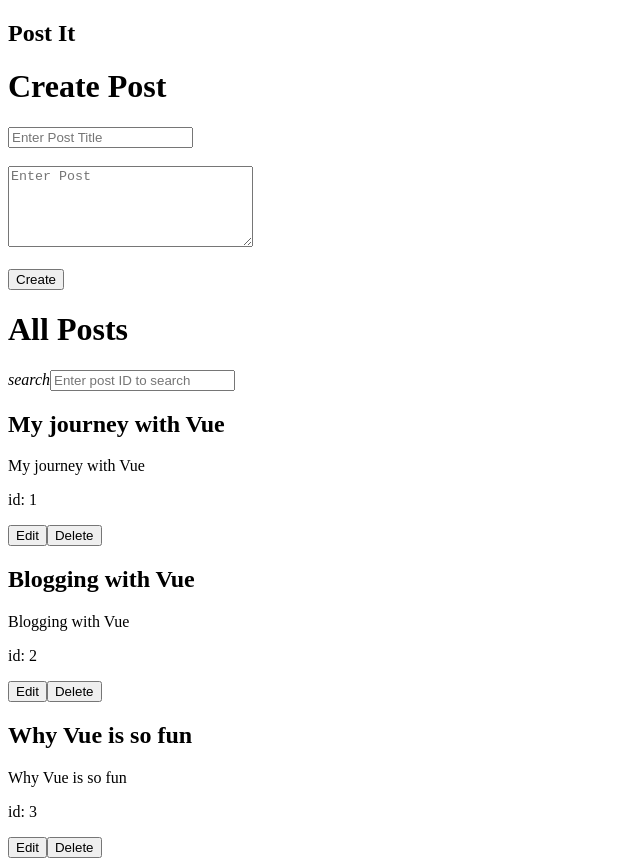
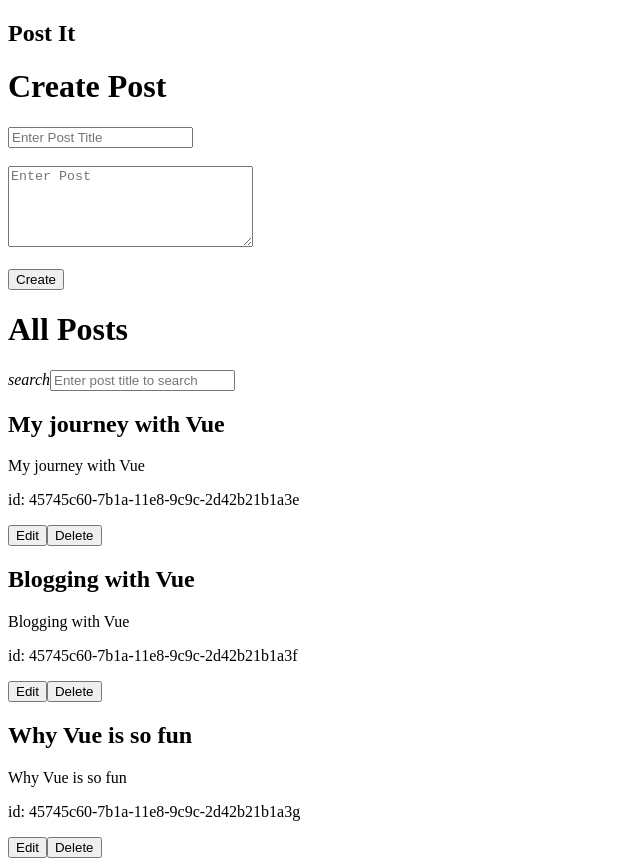
Before and after one commit to sinnkirou/crud-vue, a Vue app: page / in a window 1280 px wide. Shown: the whole page, without its empty margins (0-640 px from the left). Built offline with nearby package versions, Linux system fonts and the light colour scheme.

Commit message:
apply dependencyInject, add update/delete function, apply code splitting, use uuid, use emit function

```diff
--- a/package.json
+++ b/package.json
@@ -8,6 +8,7 @@
     "lint": "vue-cli-service lint"
   },
   "dependencies": {
+    "uuid": "^3.3.2",
     "vue": "^2.5.21"
   },
   "devDependencies": {
--- a/src/App.vue
+++ b/src/App.vue
@@ -1,28 +1,64 @@
 <template>
   <div id="app">
-    <PostForm v-bind:posts="posts"/>
-    <AllPosts v-bind:posts="posts"/>
+    <PostForm :posts="posts"/>
+    <AllPosts :posts="posts"/>
   </div>
 </template>
 
 <script>
-import PostForm from "./containers/PostForm.vue";
-import AllPosts from "./containers/AllPosts.vue";
 import "./assets/stylesheets/material.min.js";
+import uuid from "uuid/v1";
 
 export default {
   name: "app",
   components: {
-    PostForm,
-    AllPosts
+    PostForm: () => import("./containers/PostForm"),
+    AllPosts: () => import("./containers/AllPosts")
   },
   data: () => ({
     posts: [
-      { id: 1, title: "My journey with Vue", message: "My journey with Vue" },
-      { id: 2, title: "Blogging with Vue", message: "Blogging with Vue" },
-      { id: 3, title: "Why Vue is so fun", message: "Why Vue is so fun" }
+      {
+        id: "45745c60-7b1a-11e8-9c9c-2d42b21b1a3e",
+        title: "My journey with Vue",
+        message: "My journey with Vue"
+      },
+      {
+        id: "45745c60-7b1a-11e8-9c9c-2d42b21b1a3f",
+        title: "Blogging with Vue",
+        message: "Blogging with Vue"
+      },
+      {
+        id: "45745c60-7b1a-11e8-9c9c-2d42b21b1a3g",
+        title: "Why Vue is so fun",
+        message: "Why Vue is so fun"
+      }
     ]
-  })
+  }),
+  methods: {
+    addPost: function(formObj) {
+      this.posts.push({
+        id: uuid(),
+        ...formObj
+      });
+    },
+    deletePost: function(id) {
+      this.posts = this.posts.filter(post => {
+        return post.id != id;
+      });
+    },
+    updatePost: function(formObj) {
+      this.posts = this.posts.map(post =>
+        post.id === formObj.id ? { ...formObj } : post
+      );
+    }
+  },
+  provide: function() {
+    return {
+      addPost: this.addPost,
+      deletePost: this.deletePost,
+      updatePost: this.updatePost
+    };
+  }
 };
 </script>
 
--- a/src/components/EditablePost.vue
+++ b/src/components/EditablePost.vue
@@ -19,9 +19,7 @@
 export default {
   name: "EditablePost",
   props: {
-    post: Object,
-    toggleEditable: Function,
-    addPost: Function
+    post: Object
   },
   data: function() {
     return {
@@ -30,6 +28,7 @@ export default {
       }
     };
   },
+  inject: ["addPost", "updatePost"],
   methods: {
     reset: function() {
       this.formObj.title = "";
@@ -40,7 +39,8 @@ export default {
         this.addPost(this.formObj);
         this.reset();
       } else {
-        this.toggleEditable();
+        this.updatePost(this.formObj);
+        this.$emit("toggle-Editable");
       }
     }
   }
--- a/src/components/ViewablePost.vue
+++ b/src/components/PostItem.vue
@@ -1,36 +1,31 @@
 <template>
-  <div class="post" key="{{`viewablePost${post.id}`}}">
+  <div class="post" key="{{`PostItem${post.id}`}}">
     <div v-if="!editable">
       <h2 class="post_title">{{post.title}}</h2>
       <p class="post_message">{{post.message}}</p>
       <p class="post_id">{{`id: ${post.id}`}}</p>
       <div class="control_buttons">
         <button class="edit" type="button" @click.prevent="toggleEditable">{{'Edit'}}</button>
-        <button class="delete" type="button">{{'Delete'}}</button>
+        <button class="delete" type="button" @click.prevent="deletePost(post.id)">{{'Delete'}}</button>
       </div>
     </div>
-    <EditablePost
-      v-else-if="editable"
-      v-bind:posts="posts"
-      v-bind:post="post"
-      v-bind:toggleEditable="toggleEditable"
-    ></EditablePost>
+    <EditablePost v-else-if="editable" :post="post" v-on:toggle-Editable="toggleEditable"></EditablePost>
   </div>
 </template>
 
 <script>
-import EditablePost from "./EditablePost.vue";
 export default {
-  name: "ViewablePost",
+  name: "PostItem",
   props: {
     post: Object
   },
   components: {
-    EditablePost
+    EditablePost: () => import("./EditablePost")
   },
   data: () => ({
     editable: false
   }),
+  inject: ["deletePost"],
   methods: {
     toggleEditable: function() {
       this.editable = !this.editable;
--- a/src/containers/AllPosts.vue
+++ b/src/containers/AllPosts.vue
@@ -6,22 +6,35 @@
         <label class="mdl-button mdl-js-button mdl-button--icon">
           <i class="material-icons">search</i>
         </label>
-        <input class="mdl-textfield__input" type="text" placeholder="Enter post ID to search">
+        <input
+          class="mdl-textfield__input"
+          type="text"
+          placeholder="Enter post title to search"
+          v-model="keyword"
+        >
       </div>
     </div>
-    <ViewablePost v-for="post in posts" :key="post.id" :post="post"/>
+    <PostItem v-for="post in posts" :key="post.id" :post="post" v-show="shouldShow(post.title)"/>
   </div>
 </template>
 
 <script>
-import ViewablePost from "../components/ViewablePost.vue";
 export default {
   name: "AllPosts",
   props: {
     posts: Array
   },
+  data: () => ({
+    keyword: ""
+  }),
   components: {
-    ViewablePost
+    PostItem: () => import("../components/PostItem")
+  },
+  methods: {
+    shouldShow: function(title) {
+      var regex = new RegExp(this.keyword, "i");
+      return !this.keyword || regex.test(title);
+    }
   }
 };
 </script>
--- a/src/containers/PostForm.vue
+++ b/src/containers/PostForm.vue
@@ -5,28 +5,20 @@
     </div>
     <div class="post_container" key="PostForm">
       <h1 class="post_heading">Create Post</h1>
-      <EditablePost :posts="posts" :addPost="addPost"/>
+      <EditablePost :posts="posts"/>
     </div>
   </div>
 </template>
 
 <script>
-import EditablePost from "../components/EditablePost.vue";
 export default {
   name: "PostForm",
   props: {
     posts: Array
   },
-  methods: {
-    addPost: function(formObj) {
-      this.posts.push({
-        id: this.posts.length + 1,
-        ...formObj
-      });
-    }
-  },
+  methods: {},
   components: {
-    EditablePost
+    EditablePost: () => import("../components/EditablePost")
   }
 };
 </script>
```
Also changed, not shown: 1 other file (tests, documents, lock files or other folders).
